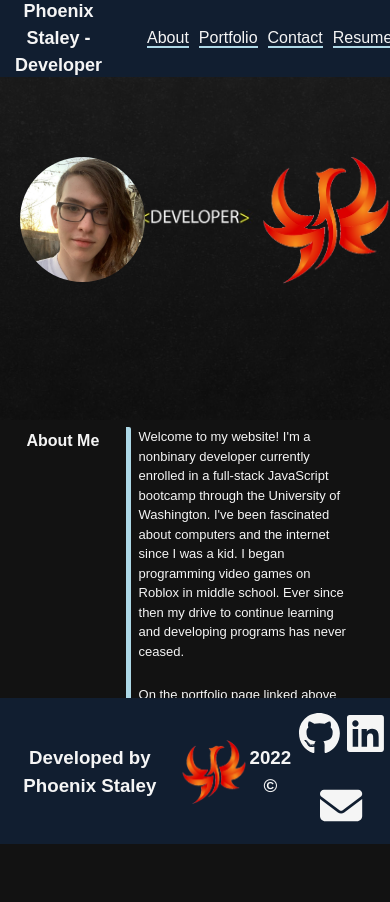
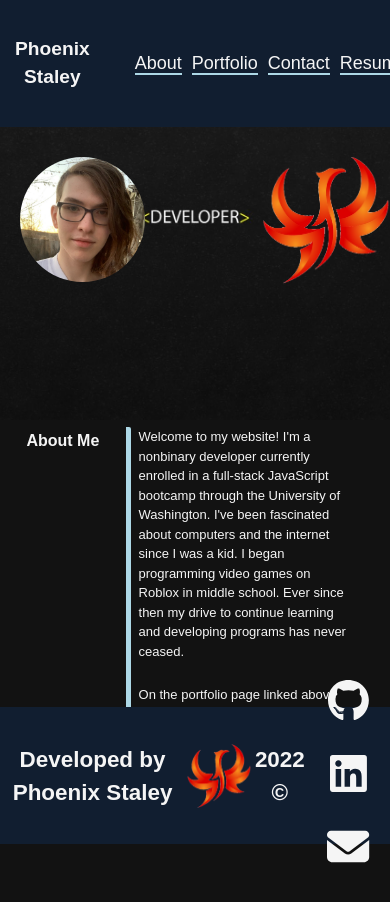
Before and after one commit to Phoenix-Staley/myReactPortfolio, a React (Create React App) app: page / in a window 390 px wide. Shown: the top 902 px of the page. Built offline with nearby package versions, Linux system fonts and the light colour scheme.

Commit message:
Fix media queries for header and footer

```diff
--- a/src/App.css
+++ b/src/App.css
@@ -289,6 +289,10 @@ a:first-child .project-title {
   display: inline;
 }
 
+#navbar {
+  height: 10%;
+}
+
 /* These format for medium and small sized screens. It mostly making everything smaller and closer together */
 @media (min-width: 768px) and (max-width: 1024px) {
   .header, .section-heading {
@@ -341,7 +345,7 @@ a:first-child .project-title {
 
 @media (max-width: 767px) {
   .header {
-      font-size: large;
+      font-size: larger;
   }
 
   .section-heading {
@@ -349,7 +353,7 @@ a:first-child .project-title {
   }
 
   .navigation {
-      font-size: medium;
+      font-size: large;
       margin-right: 10px;
   }
 
@@ -410,6 +414,15 @@ a:first-child .project-title {
   #about-me {
     padding-bottom: 25vh;
   }
+
+  #relative-footer {
+    max-height: 16%;
+    font-size: larger;
+  }
+
+  #navbar {
+    height: 15%;
+  }
 }
 
 @media (prefers-reduced-motion: no-preference) {
--- a/src/components/NavTabs.js
+++ b/src/components/NavTabs.js
@@ -4,7 +4,6 @@ import resume from "../assets/phoenixDevResume.pdf";
 const styles = {
     staticHeader: {
         width: "100%",
-        height: "9.1%",
         backgroundColor: "var(--blue)",
         textAlign: "right",
         position: "fixed",
@@ -20,9 +19,9 @@ const styles = {
 // This function takes in an destructures the current page state and the function for handling a page change
 function NavTabs({ currentPage, handlePageChange }) {
   return (
-    <header style={styles.staticHeader}>
+    <header id="navbar" style={styles.staticHeader}>
         <h2 className="header main-header">Phoenix Staley - Web Developer</h2>
-        <h2 className="header short-header">Phoenix Staley - Developer</h2>
+        <h2 className="header short-header">Phoenix Staley</h2>
         <nav className="text-right navigation">
             <ul className="nav nav-tabs">
                 <li className="nav-item">
```
